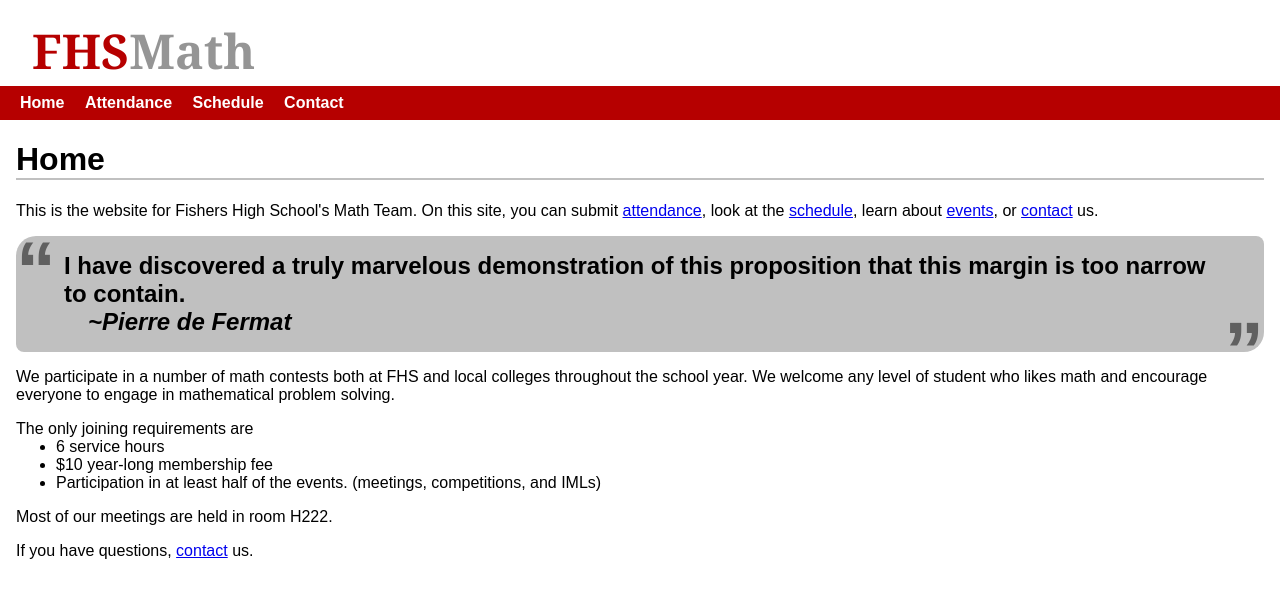
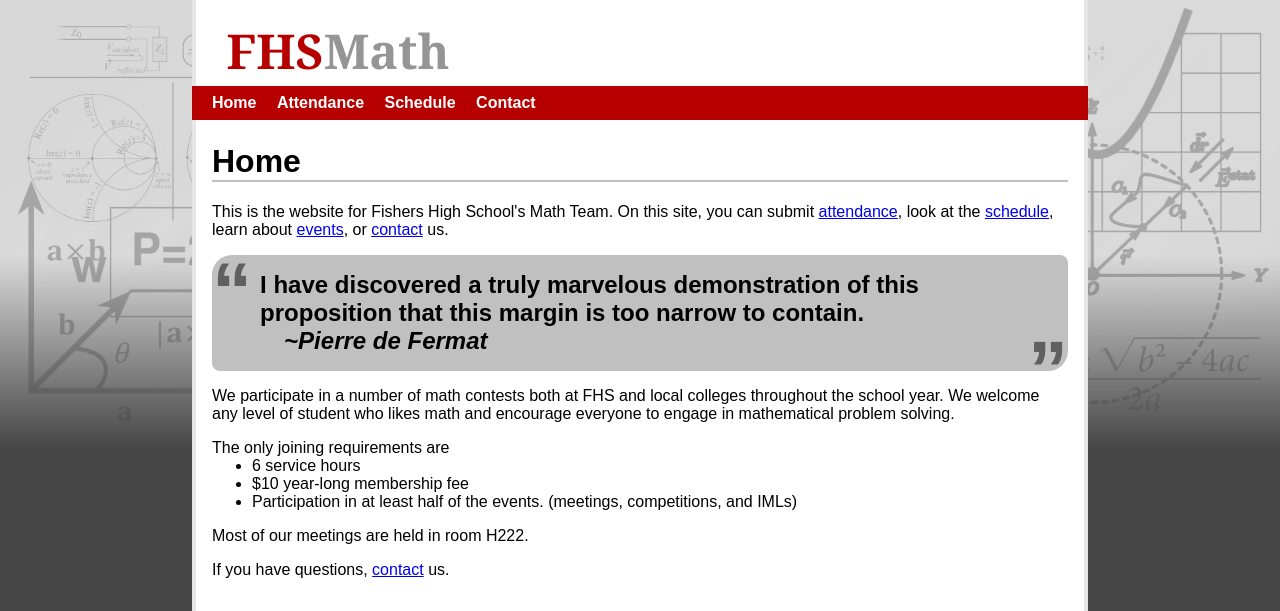
Before and after one commit to scoutskylar/fhsMathTeam, a PHP site: page / in a window 1280 px wide. Shown: the top 611 px of the page. Run offline with PHP 8.4, Linux system fonts and the light colour scheme; some libraries are stand-ins or nearby versions.

Commit message:
Bug fixes and some IE support
- fixed spelling error
- IE support for schedule
- rgba --> rgb where applicable
- rem --> em where applicable
- body is now full width at 1024px instead of 1280px
- removed Pi Day from events.json
- </td> --> </th> where applicable
- better error handling in schedule.js

```diff
--- a/public/attendance/index.html
+++ b/public/attendance/index.html
@@ -46,7 +46,7 @@
                 <input type="submit" value="I'm here!" id="attendance-submit">
             </p> -->
             <p>
-                Press the button below to submit attencance<!--
+                Press the button below to submit attendance<!--
              --><span id="attendance-event-specifier" data-show="false">
                     for the
                     <span id="attendance-event-type">meeting or event</span><!--
--- a/public/css/colors.css
+++ b/public/css/colors.css
@@ -25,20 +25,20 @@ input:disabled {
 }
 
 html {
-  background-color: rgba(70, 70, 70); /* fallback color */
-  background-color: var(--background-color, rgba(70, 70, 70)); /* fallback color */
+  background-color: rgb(70, 70, 70); /* fallback color */
+  background-color: var(--background-color, rgb(70, 70, 70)); /* fallback color */
   background: linear-gradient(
     to bottom,
     rgba(70, 70, 70, 0.2) 0%,
     rgba(70, 70, 70, 0.2) 20vw,
-    rgba(70, 70, 70) 35vw
+    rgb(70, 70, 70) 35vw
   ), url('../images/background-transparent-v0.png') repeat-x,
   white;
   background: linear-gradient(
     to bottom,
     var(--background-picture-overlay-color, rgba(70, 70, 70, 0.2)) 0%,
     var(--background-picture-overlay-color, rgba(70, 70, 70, 0.2)) 20vw,
-    var(--background-color, rgba(70, 70, 70)) 35vw
+    var(--background-color, rgb(70, 70, 70)) 35vw
   ), var(--background-picture-image, url('../images/background-transparent-v0.png')) repeat-x,
   var(--background-picture-background-color, white);
   background-size: 50vw;
--- a/public/css/layout.css
+++ b/public/css/layout.css
@@ -12,6 +12,7 @@ html {
   max-width: 100vw;
   margin: 0;
   box-sizing: border-box;
+  font-size: 100%;
 }
 
 body {
@@ -32,6 +33,8 @@ body {
 
   font-family: Arial, "Helvetica Neue", Helvetica, sans-serif;
   font-family: var(--font-family, Arial), Arial, "Helvetica Neue", Helvetica, sans-serif;
+
+  font-size: 1em;
 }
 
 body > * {
@@ -54,10 +57,10 @@ header {
   text-decoration: none;
   display: inline-block;
   cursor: pointer;
-  font-size: 3rem;
-  padding: 0.7em 1rem 0.4em 1rem;
+  font-size: 3em;
+  padding: 0.7em 0.3em 0.4em 0.3em;
   line-height: 0.7em;
-  margin: 0 1.5rem 0 0;
+  margin: 0 0.5em 0 0;
   box-sizing: border-box;
   /* max-width: 100%; */
   font-family: Cambria, serif;
@@ -68,13 +71,13 @@ body > nav {
   margin: 0;
   padding: 0 12px;
   overflow: hidden;
+  font-size: 1em;
 }
 
 body > nav > * {
   display: inline-block;
   text-decoration: none;
   padding: 8px;
-  font-size: 1rem;
   font-weight: bold;
 }
 
@@ -87,7 +90,7 @@ main {
 }
 
 main:last-child {
-  margin-bottom: 1rem;
+  margin-bottom: 1em;
 }
 
 footer {
@@ -98,7 +101,7 @@ footer {
   font-weight: bold;
 }
 
-@media all and (max-width: 1280px) {
+@media all and (max-width: 1024px) {
   /* transitions in transitions.css */
   body {
     width: 100%;
@@ -109,7 +112,7 @@ footer {
 }
 
 h1.body-title {
-  margin-top: 1.3rem;
+  margin-top: 0.7em;
   border-bottom: 2px solid;
 }
 
@@ -157,7 +160,7 @@ input[type="button"], input[type="submit"] {
 
 input.large-button {
   font-weight: bold;
-  font-size: 1rem;
+  font-size: 1em;
   border-width: 0;
   padding: 8px 12px;
 }
@@ -207,13 +210,13 @@ a[href^="mailto:"]::after
 a[target]:not([target="_self"]):not([target=""])::after {
   /* External link - fa-external-link-alt */
   content: "\a0\f35d";
-  font-size: 0.625rem;
+  font-size: 0.625em;
 }
 
 a[href^="mailto:"]::after {
   /* Email link - fa-envelope */
   content: "\a0\f0e0";
-  font-size: 0.875rem;
+  font-size: 0.875em;
   /* Contains
    * color style in
    * colors.css
@@ -234,14 +237,14 @@ a[href^="mailto:"]::after {
   align-items: center;
   flex-direction: row;
   font-weight: bold;
-  border-radius: 1.25rem 0.5rem;
-  padding: 1rem 0;
-  min-height: 5rem;
+  border-radius: 0.833em 0.333em;
+  padding: 0.667em 0;
+  min-height: 3.333em;
   width: fit-content;
   max-width: 100%;
   overflow: auto;
-  font-size: 1.5rem;
-  margin: 1rem 0;
+  font-size: 1.5em;
+  margin: 0.667em 0;
 }
 
 @media all and (max-width: 300px) {
@@ -253,7 +256,7 @@ a[href^="mailto:"]::after {
 }
 
 .quote::before, .quote::after {
-  font-size: 5rem;
+  font-size: 3.34em;
   opacity: 0.5;
   overflow: visible;
 
@@ -268,17 +271,17 @@ a[href^="mailto:"]::after {
 .quote::before {
   content: '\0201c';
   align-self: flex-start;
-  margin-top: -1.7rem;
-  margin-right: 8px;
-  margin-bottom: -0.6em;
+  margin-top: -0.334em;
+  margin-right: 0.1em;
+  margin-bottom: -0.12em;
 }
 
 .quote::after {
   content: '\0201e';
   align-self: flex-end;
-  margin-bottom: -1rem;
-  margin-left: 8px;
-  margin-top: -0.7em;
+  margin-bottom: -0.2em;
+  margin-left: 0.1em;
+  margin-top: -0.14em;
 }
 
 .banded-table-image-source {
--- a/public/schedule/index.html
+++ b/public/schedule/index.html
@@ -44,8 +44,8 @@
         <table class="banded-table hide-if-noscript" id="schedule-table">
             <thead>
                 <tr>
-                    <th scope="col">Event</td>
-                    <th scope="col">Date</td>
+                    <th scope="col">Event</th>
+                    <th scope="col">Date</th>
                 </tr>
             </thead>
             <tbody>
```
Also changed, not shown: public/attendance/attendance.js (+11 -3 lines), public/js/events.json (+0 -7 lines), public/schedule/schedule.js (+14 -3 lines), 1 other file.
